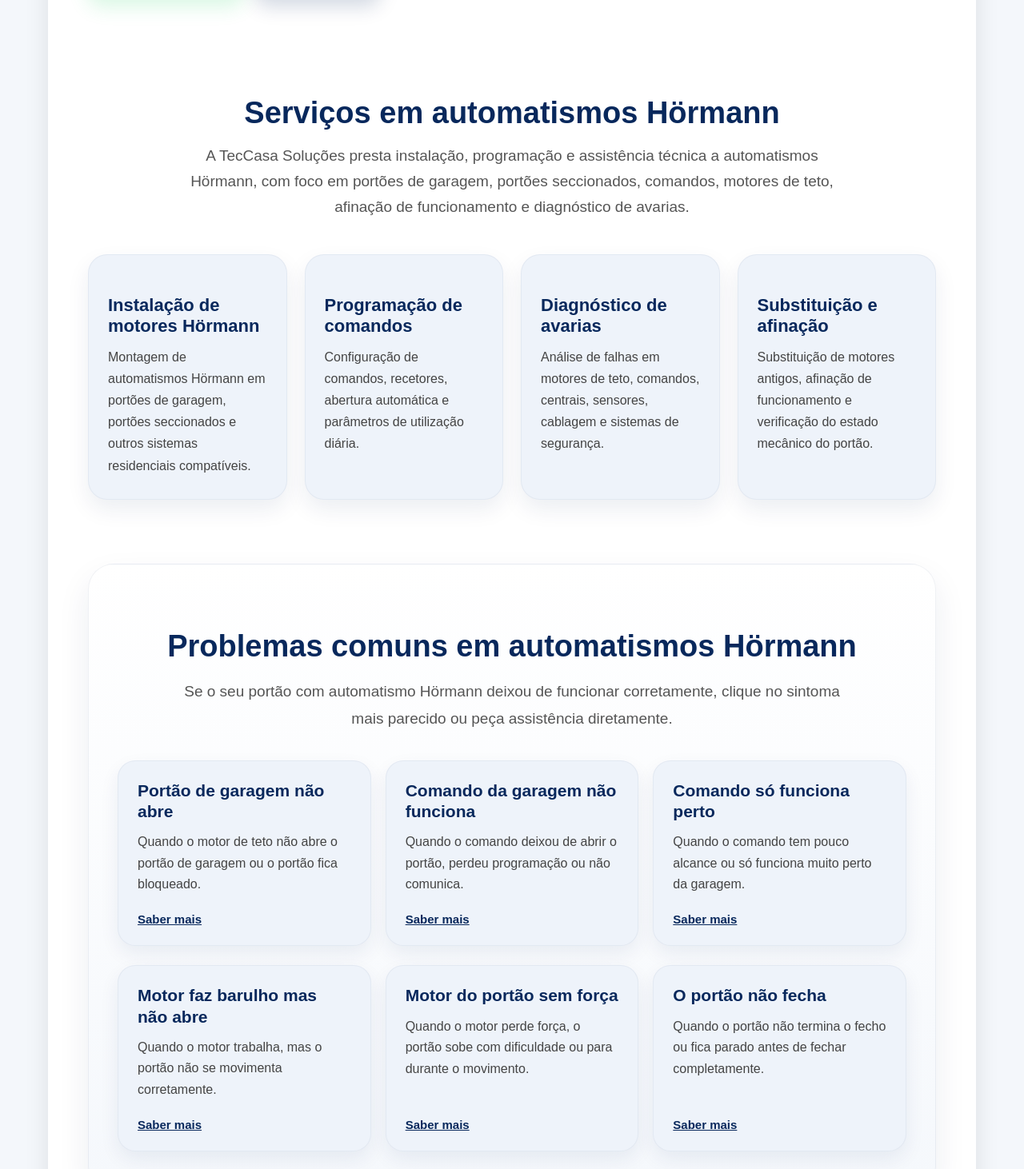
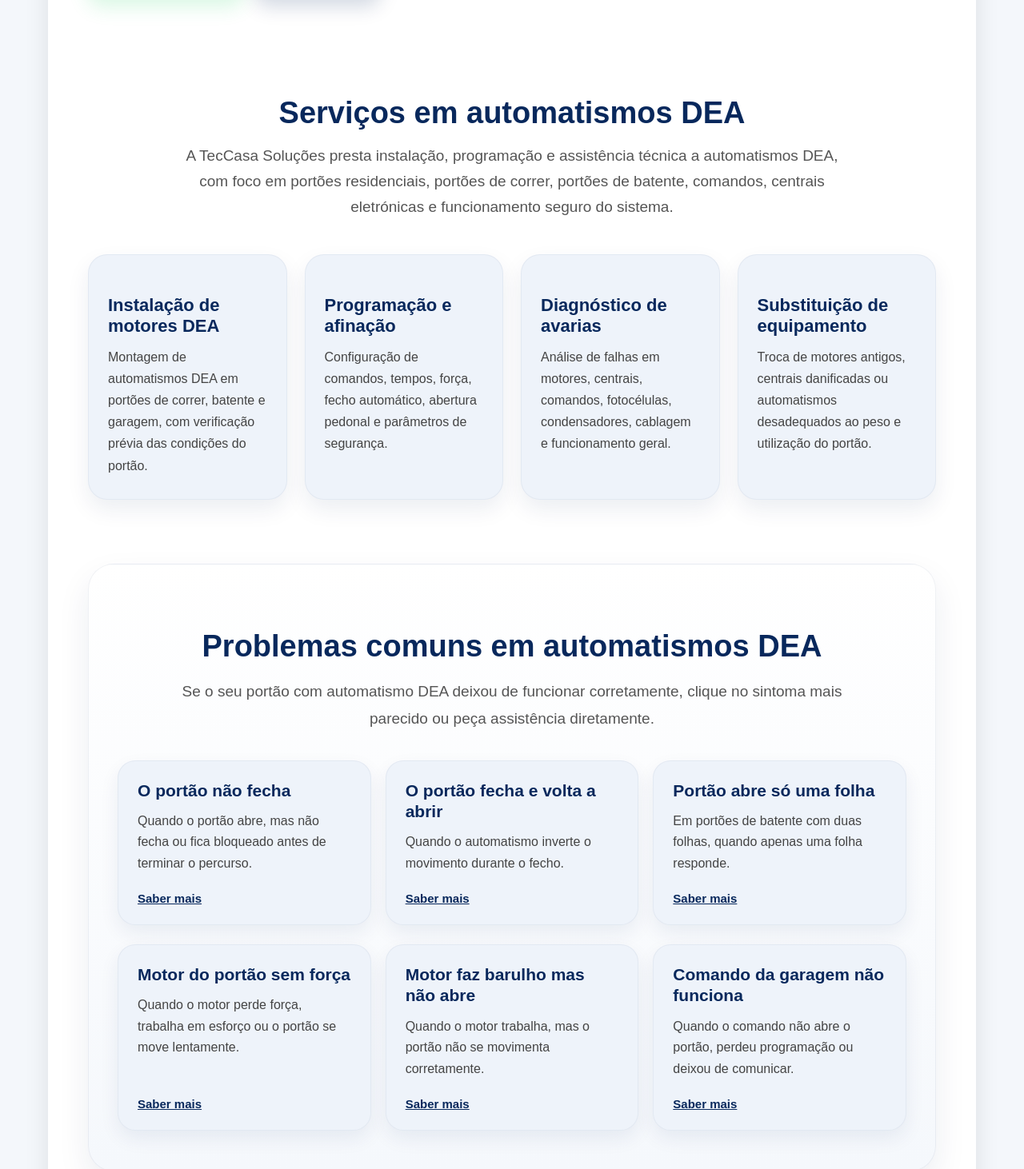
Before and after one commit to andrecorreiaauto-bit/teccasa-site, a Next.js app: page /automatismos-dea-portoes in a window 1280 px wide. Shown: the part 836-2298 px from the top of the page at 80% size. Built offline with nearby package versions, Linux system fonts and the light colour scheme.

Commit message:
Update automatismos-dea-portoes.js

```diff
--- a/pages/automatismos-dea-portoes.js
+++ b/pages/automatismos-dea-portoes.js
@@ -463,7 +463,7 @@ export default function AutomatismosDeaPortoes() {
                                            marginBottom:"16px",
                                            textAlign:"center"
                                            }}>
-                                           Serviços em automatismos Hörmann
+                                           Serviços em automatismos DEA
                                            </h2>
 
                                            <p style={{
@@ -474,9 +474,9 @@ export default function AutomatismosDeaPortoes() {
                                            margin:"0 auto 42px auto",
                                            textAlign:"center"
                                            }}>
-                                           A TecCasa Soluções presta instalação, programação e assistência técnica a automatismos Hörmann,
-                                           com foco em portões de garagem, portões seccionados, comandos, motores de teto,
-                                           afinação de funcionamento e diagnóstico de avarias.
+                                           A TecCasa Soluções presta instalação, programação e assistência técnica a automatismos DEA,
+                                           com foco em portões residenciais, portões de correr, portões de batente, comandos,
+                                           centrais eletrónicas e funcionamento seguro do sistema.
                                            </p>
 
                                            <div
@@ -490,23 +490,23 @@ export default function AutomatismosDeaPortoes() {
 
                                            {[
                                            {
-                                           title:"Instalação de motores Hörmann",
-                                           text:"Montagem de automatismos Hörmann em portões de garagem, portões seccionados e outros sistemas residenciais compatíveis."
+                                           title:"Instalação de motores DEA",
+                                           text:"Montagem de automatismos DEA em portões de correr, batente e garagem, com verificação prévia das condições do portão."
                                            },
 
                                            {
-                                           title:"Programação de comandos",
-                                           text:"Configuração de comandos, recetores, abertura automática e parâmetros de utilização diária."
+                                           title:"Programação e afinação",
+                                           text:"Configuração de comandos, tempos, força, fecho automático, abertura pedonal e parâmetros de segurança."
                                            },
 
                                            {
                                            title:"Diagnóstico de avarias",
-                                           text:"Análise de falhas em motores de teto, comandos, centrais, sensores, cablagem e sistemas de segurança."
+                                           text:"Análise de falhas em motores, centrais, comandos, fotocélulas, condensadores, cablagem e funcionamento geral."
                                            },
 
                                            {
-                                           title:"Substituição e afinação",
-                                           text:"Substituição de motores antigos, afinação de funcionamento e verificação do estado mecânico do portão."
+                                           title:"Substituição de equipamento",
+                                           text:"Troca de motores antigos, centrais danificadas ou automatismos desadequados ao peso e utilização do portão."
                                            }
 
                                            ].map((item,index)=>(
@@ -568,7 +568,7 @@ export default function AutomatismosDeaPortoes() {
                                                               marginBottom:"18px",
                                                               textAlign:"center"
                                                               }}>
-                                                              Problemas comuns em automatismos Hörmann
+                                                              Problemas comuns em automatismos DEA
                                                               </h2>
 
                                                               <p style={{
@@ -579,7 +579,7 @@ export default function AutomatismosDeaPortoes() {
                                                               margin:"0 auto 36px auto",
                                                               textAlign:"center"
                                                               }}>
-                                                              Se o seu portão com automatismo Hörmann deixou de funcionar corretamente,
+                                                              Se o seu portão com automatismo DEA deixou de funcionar corretamente,
                                                               clique no sintoma mais parecido ou peça assistência diretamente.
                                                               </p>
 
@@ -595,21 +595,27 @@ export default function AutomatismosDeaPortoes() {
 
                                                               {[
                                                               {
-                                                              title:"Portão de garagem não abre",
-                                                              href:"/portao-garagem-nao-abre",
-                                                              text:"Quando o motor de teto não abre o portão de garagem ou o portão fica bloqueado."
+                                                              title:"O portão não fecha",
+                                                              href:"/portao-nao-fecha",
+                                                              text:"Quando o portão abre, mas não fecha ou fica bloqueado antes de terminar o percurso."
                                                               },
 
                                                               {
-                                                              title:"Comando da garagem não funciona",
-                                                              href:"/comando-garagem-nao-funciona",
-                                                              text:"Quando o comando deixou de abrir o portão, perdeu programação ou não comunica."
+                                                              title:"O portão fecha e volta a abrir",
+                                                              href:"/portao-fecha-e-volta-a-abrir",
+                                                              text:"Quando o automatismo inverte o movimento durante o fecho."
                                                               },
 
                                                               {
-                                                              title:"Comando só funciona perto",
-                                                              href:"/comando-garagem-so-funciona-perto",
-                                                              text:"Quando o comando tem pouco alcance ou só funciona muito perto da garagem."
+                                                              title:"Portão abre só uma folha",
+                                                              href:"/portao-abre-so-uma-folha",
+                                                              text:"Em portões de batente com duas folhas, quando apenas uma folha responde."
+                                                              },
+
+                                                              {
+                                                              title:"Motor do portão sem força",
+                                                              href:"/motor-portao-sem-forca",
+                                                              text:"Quando o motor perde força, trabalha em esforço ou o portão se move lentamente."
                                                               },
 
                                                               {
@@ -619,15 +625,9 @@ export default function AutomatismosDeaPortoes() {
                                                               },
 
                                                               {
-                                                              title:"Motor do portão sem força",
-                                                              href:"/motor-portao-sem-forca",
-                                                              text:"Quando o motor perde força, o portão sobe com dificuldade ou para durante o movimento."
-                                                              },
-
-                                                              {
-                                                              title:"O portão não fecha",
-                                                              href:"/portao-nao-fecha",
-                                                              text:"Quando o portão não termina o fecho ou fica parado antes de fechar completamente."
+                                                              title:"Comando da garagem não funciona",
+                                                              href:"/comando-garagem-nao-funciona",
+                                                              text:"Quando o comando não abre o portão, perdeu programação ou deixou de comunicar."
                                                               }
 
                                                               ].map((item,index)=>(
@@ -725,7 +725,7 @@ export default function AutomatismosDeaPortoes() {
                                                                                          color:"#08285c",
                                                                                          marginBottom:"18px"
                                                                                          }}>
-                                                                                         Precisa de ajuda com um automatismo Hörmann?
+                                                                                         Precisa de ajuda com um automatismo DEA?
                                                                                          </h2>
 
                                                                                          <p style={{
@@ -735,7 +735,7 @@ export default function AutomatismosDeaPortoes() {
                                                                                          maxWidth:"800px",
                                                                                          margin:"0 auto 35px auto"
                                                                                          }}>
-                                                                                         Se tem um motor Hörmann instalado, precisa de programar comandos,
+                                                                                         Se tem um motor DEA instalado, precisa de programar comandos,
                                                                                          corrigir uma avaria, substituir equipamento antigo ou instalar um novo automatismo,
                                                                                          fale connosco para avaliarmos a situação.
                                                                                          </p>
@@ -849,7 +849,7 @@ export default function AutomatismosDeaPortoes() {
                                                                                       lineHeight:"1.7",
                                                                                       color:"#666"
                                                                                       }}>
-                                                                                      Serviço técnico independente. A TecCasa Soluções presta instalação, programação e assistência a automatismos Hörmann.
+                                                                                      Serviço técnico independente. A TecCasa Soluções presta instalação, programação e assistência a automatismos DEA.
                                                                                       </p>
 
                                                                                       </div>
```
